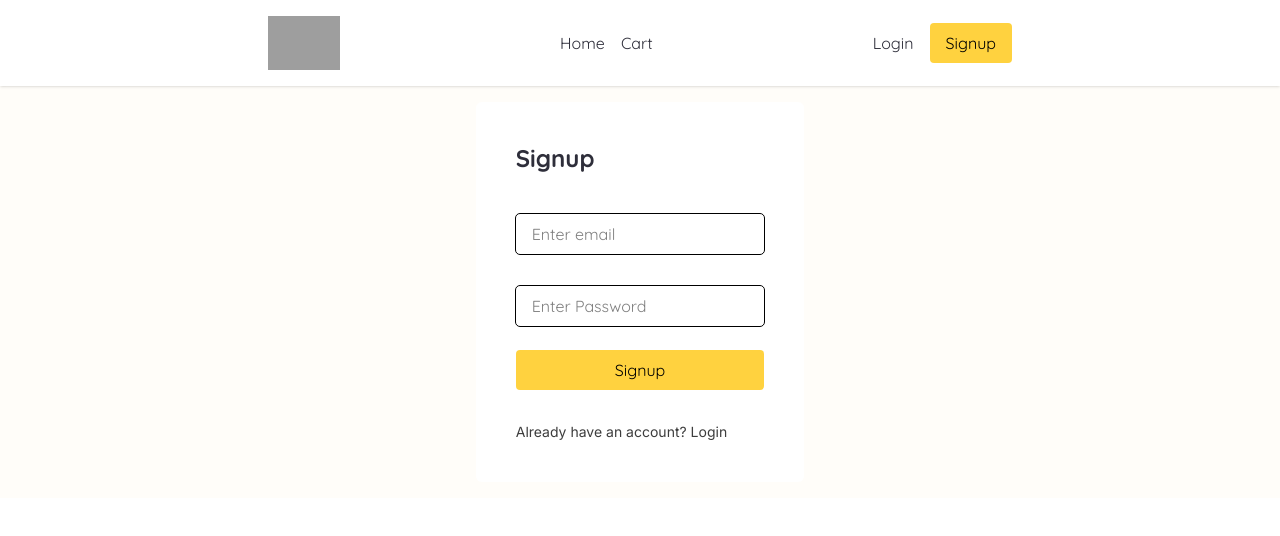
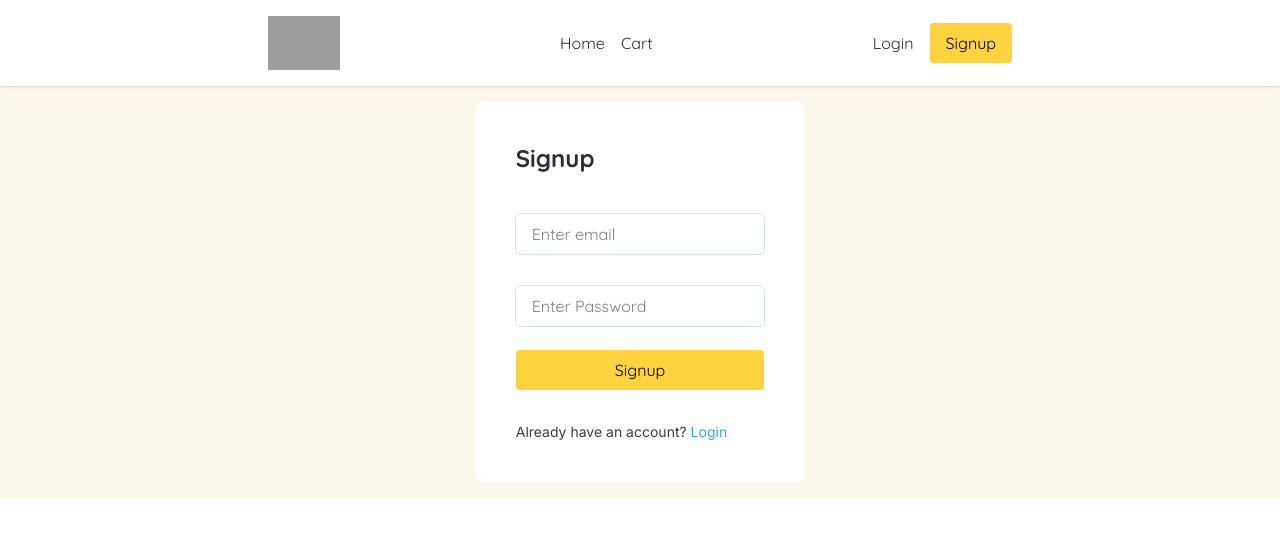
Before and after one commit to AkankshaDeshwal/Ecommerce-website-using-Reactjs, a React (Vite) app: page /auth in a window 1280 px wide. Shown: the top 536 px of the page. Built offline with nearby package versions, Linux system fonts and the light colour scheme; grey boxes are pictures that could not be loaded.

Commit message:
style:Add more theme values

```diff
--- a/src/index.css
+++ b/src/index.css
@@ -1,7 +1,7 @@
 @import "tailwindcss";
 
 @theme {
-    --color-background:#FFFDF9;
+    --color-background:#fcf7eb;
     --color-surface:#FFFFFF;
 
     --color-primary:#FFD23F;
@@ -10,6 +10,9 @@
     --color-foreground: #2E2E3A;
     --color-muted: #3D3D3D;
     --color-success:#38B000;
+
+    --color-input-outline: #D1E8E2;
+    --color-input-focus:#35A7FF;
 
     --font-primary: "Quicksand", sans-serif;
     --font-secondary: "Inter", sans-serif;
```
